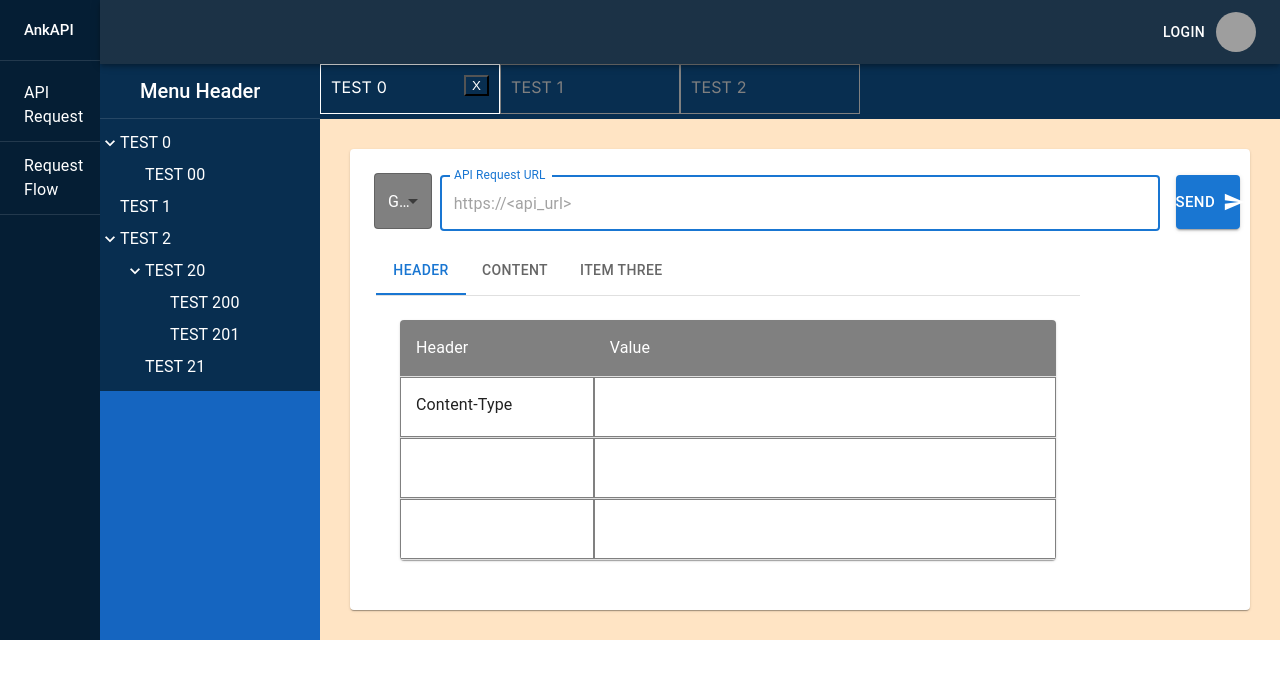
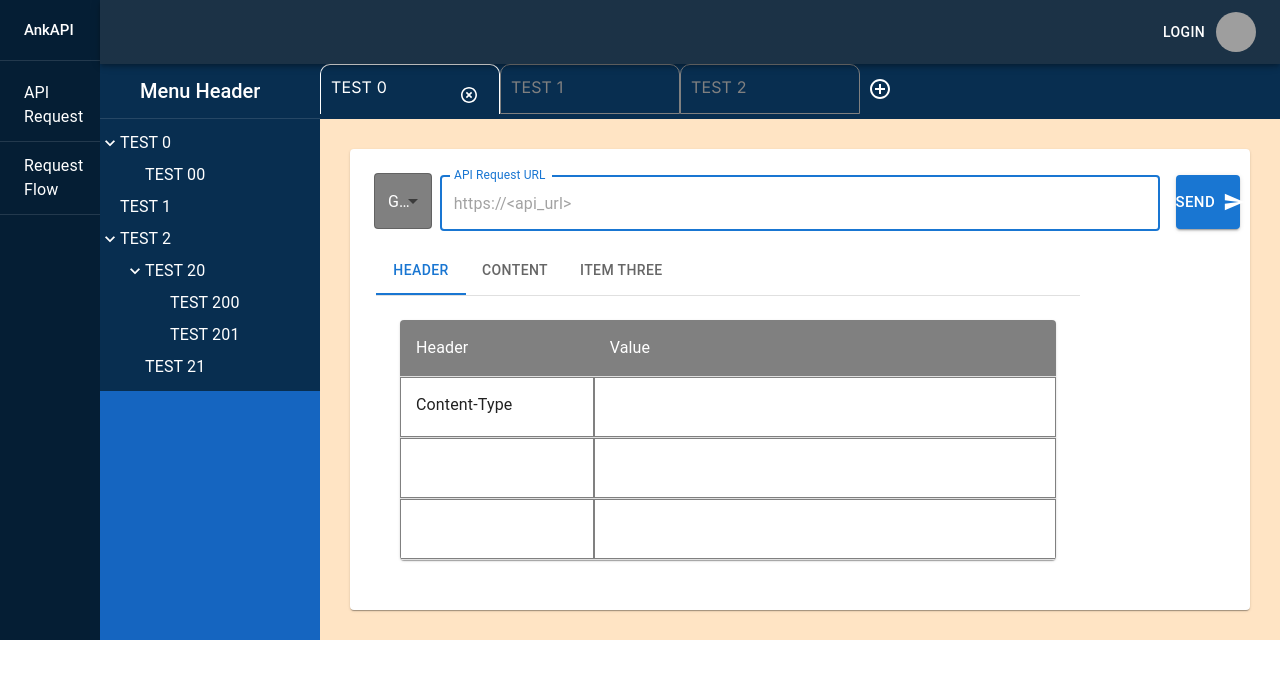
Before and after one commit to EfecanAltay/AnkAPI, a Next.js app: page /dashboard in a window 1280 px wide. Shown: the top 678 px of the page. Built offline with nearby package versions, Linux system fonts and the light colour scheme; grey boxes are pictures that could not be loaded.

Commit message:
content-tab-item güncellendi.

```diff
--- a/src/components/content-page.tsx
+++ b/src/components/content-page.tsx
@@ -133,7 +133,7 @@ export default function UIBaseContentPage(contentMeta: ContentMeta) {
       }} >
       <div className="container" style={{ minWidth:contentSize[0]}}>
         <div className="leftMenu">
-          <AnkAPIMenuList MenuItemList={menuList} ></AnkAPIMenuList>
+          <AnkAPIMenuList key={"leftMenu"} MenuItemList={menuList} ></AnkAPIMenuList>
         </div>
         <div className="content-tab">
           <AnkAPIContentTab SelectedContentKey={"TEST1"} contentTabList={openedPageList} />
--- a/src/components/content-tab/content-tab-item.tsx
+++ b/src/components/content-tab/content-tab-item.tsx
@@ -1,10 +1,12 @@
 import * as React from "react";
-import { useTheme } from "@mui/material";
+import dynamic from 'next/dynamic';
+import { IconButton, useTheme } from "@mui/material";
 import { ContentTabItemMeta } from "@/common/content-tab-meta";
 import "./content-tab.css";
 import { useImperativeHandle } from "react";
-import { AnimateLayoutChanges, useSortable } from "@dnd-kit/sortable";
+import { useSortable } from "@dnd-kit/sortable";
 import { CSS } from "@dnd-kit/utilities";
+import HighlightOffIcon from '@mui/icons-material/HighlightOff';
 
 const AnkAPIContentTabItem = React.forwardRef(
   (contentTabItemMeta: ContentTabItemMeta, ref) => {
@@ -14,7 +16,7 @@ const AnkAPIContentTabItem = React.forwardRef(
 
     const { attributes, listeners, setNodeRef, transform, transition } =
       useSortable({ id: contentTabItemMeta.Data?.Id ? contentTabItemMeta.Data?.Id : -1,
-        animateLayoutChanges : ()=> false });
+        animateLayoutChanges : ()=> false, });
 
     const style = {
       transform: CSS.Transform.toString(transform),
@@ -52,7 +54,9 @@ const AnkAPIContentTabItem = React.forwardRef(
       >
         {contentTabItemMeta.Data?.PageName}
         {contentTabItemMeta.Data?.IsSelected || isHover ? (
-          <button className="pageBarCloseButton">X</button>
+        <IconButton className="pageBarCloseButton">
+                  <HighlightOffIcon />
+        </IconButton>
         ) : null}
       </li>
     );
--- a/src/components/content-tab/content-tab.css
+++ b/src/components/content-tab/content-tab.css
@@ -14,8 +14,10 @@
 .pageBarItem{
     display: inline-block;
     width: 180px;
+    border-radius: 10px 10px 0px 0px;
     height: 50px;
     padding: 10px;
+    z-index: 98;
     color: gray;
     border: 1px solid gray
 }
@@ -24,13 +26,20 @@
     display: inline-block;
     width: 180px;
     height: 50px;
+    border-radius: 10px 10px 0px 0px;
     padding: 10px;
+    z-index: 1;
     color: white;
     border: 1px solid white;
+    background-color: var(--mui-palette-selected-menu-item);
+    border-bottom: 0px;
 }
 
 .pageBarCloseButton{
     float: right;
+    margin: -10px;
+    padding: 0px;
+    scale: 0.8;
+    background-color: black;
     color: white;
-    background-color: transparent;
 }
--- a/src/components/content-tab/content-tab.tsx
+++ b/src/components/content-tab/content-tab.tsx
@@ -1,5 +1,5 @@
 import * as React from "react";
-import { Box, ThemeProvider, createTheme, useTheme } from "@mui/material";
+import { Box, IconButton, ThemeProvider, createTheme, useTheme } from "@mui/material";
 import {
   ContentTabItem,
   ContentTabItemMeta,
@@ -8,6 +8,7 @@ import {
 import "./content-tab.css";
 import AnkAPIContentTabItem from "./content-tab-item";
 import { DndContext, DragOverlay, UniqueIdentifier } from "@dnd-kit/core";
+import AddCircleOutlineIcon from '@mui/icons-material/AddCircleOutline';
 import {
   AnimateLayoutChanges,
   arrayMove,
@@ -64,7 +65,7 @@ export default function AnkAPIContentTab(contentTabMeta: ContentTabMeta) {
   function selectContentPage(contentTabItem: ContentTabItem) {
     items.forEach((contentPage) => {
       contentPage.IsSelected = contentPage.PageKey === contentTabItem.PageKey;
-      contentPage.Referance?.current.UpdateAction();
+      contentPage.Referance?.current?.UpdateAction();
     });
   }
 
@@ -110,6 +111,7 @@ export default function AnkAPIContentTab(contentTabMeta: ContentTabMeta) {
       >
         <div className="pageBarList">
           <DndContext
+            id = {React.useId()}
             onDragStart={({ active }) => {
               if (!active) {
                 return;
@@ -140,6 +142,9 @@ export default function AnkAPIContentTab(contentTabMeta: ContentTabMeta) {
             </SortableContext>
             <DragOverlay dropAnimation={null}></DragOverlay>
           </DndContext>
+          <IconButton aria-label="fingerprint">
+            <AddCircleOutlineIcon />
+          </IconButton>
         </div>
       </ThemeProvider>
     </Box>
--- a/src/components/menu-list/menu-list.tsx
+++ b/src/components/menu-list/menu-list.tsx
@@ -68,8 +68,9 @@ export default function AnkAPIMenuList(menuList: MenuListMeta) {
           sx={{ borderRadius: 0, maxWidth: 400, backgroundColor:"--mui-palette-primary-light"}}
         >
           <FireNav component="nav" disablePadding dense={false}>
-            <ListItemButton key="test" component="a" href="#customized-list">
+            <ListItemButton key="test99" component="a" href="#customized-list">
               <ListItemText
+                key="test98"
                 sx={{ marginLeft: 5 }}
                 primary="Menu Header"
                 primaryTypographyProps={{
@@ -126,10 +127,10 @@ function renderMenuItem(
 
   return  (
   <div>
-    <AnkAPIMenuItem OnMouseEnter={OnMouseEnter} OnMouseLeave={onMouseLeave} OnShowingChanged={onShowingChanged} MenuItemData={menuItemData} />
+    <AnkAPIMenuItem key={menuItemData.MenuKey} OnMouseEnter={OnMouseEnter} OnMouseLeave={onMouseLeave} OnShowingChanged={onShowingChanged} MenuItemData={menuItemData} />
     {
       menuItemData?.Children && menuItemData?.Children?.length > 0 &&
-      <div id={menuItemData.MenuKey} ref={ref}  style={{ marginLeft: `25px`}}>
+      <div id={menuItemData.MenuKey+'_children'} ref={ref}  style={{ marginLeft: `25px`}}>
             {
               menuItemData?.Children?.map((child)=>renderMenuItem(child))
             }
```
